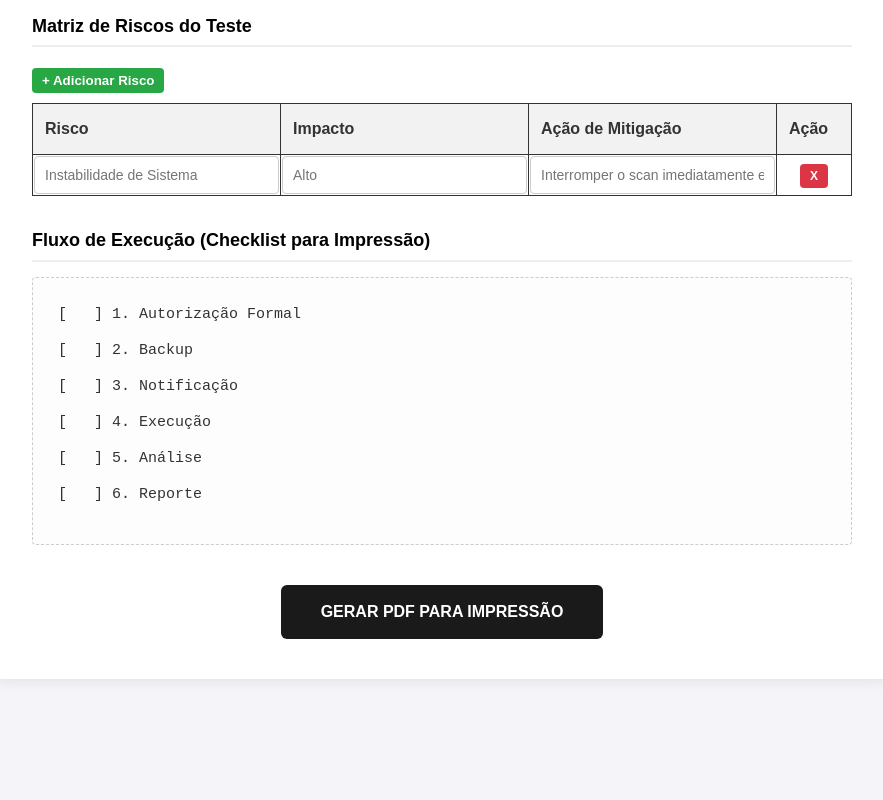
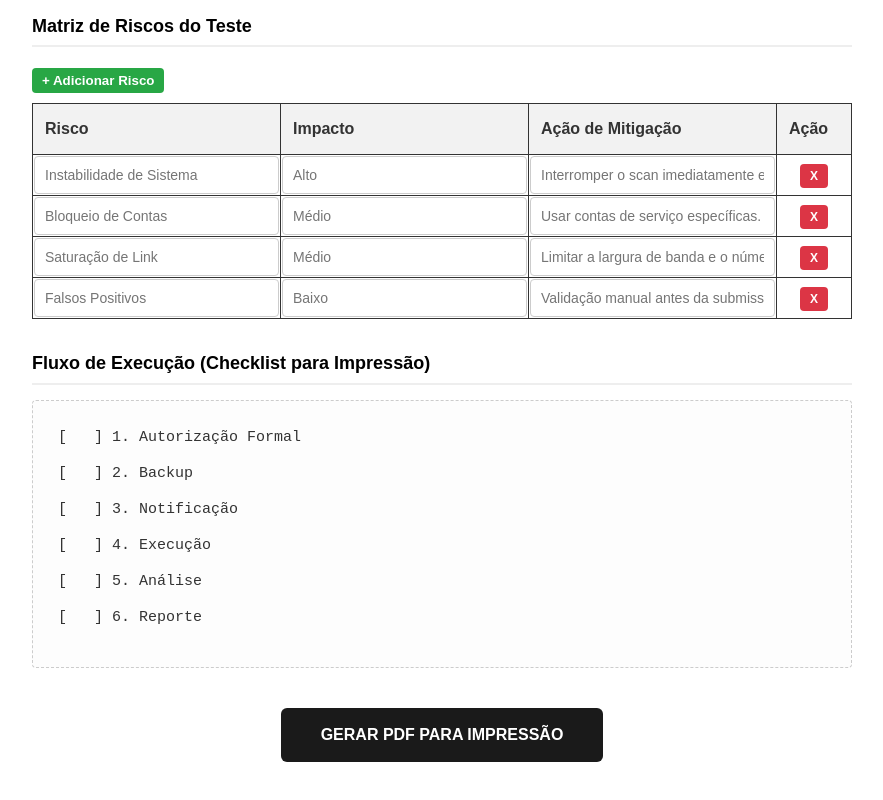
Before and after one commit to Guilherme-Zibetti/GestaoVulnerabilidades, a plain HTML site: page public/index.html in a window 1280 px wide. Shown: the part 1341-2141 px from the top of the page, without its empty margins (198-1081 px from the left). Before the commit the page ends 2060 px from the top, so only its background shows below. Drawn offline with nearby package versions, Linux system fonts and the light colour scheme.

Commit message:
updated: public/index.html

```diff
--- a/public/index.html
+++ b/public/index.html
@@ -123,6 +123,24 @@
                         <td><input type="text" class="risk-input" placeholder="Instabilidade de Sistema"></td>
                         <td><input type="text" class="risk-input" placeholder="Alto"></td>
                         <td><input type="text" class="risk-input" placeholder="Interromper o scan imediatamente e notificar o departamento responsável."></td>
+                        <td style="text-align: center;"><button type="button" class="btn-row btn-remove" onclick="removeRow(this)">X</button></td>
+                    </tr>
+                    <tr>
+                        <td><input type="text" class="risk-input" placeholder="Bloqueio de Contas"></td>
+                        <td><input type="text" class="risk-input" placeholder="Médio"></td>
+                        <td><input type="text" class="risk-input" placeholder="Usar contas de serviço específicas."></td>
+                        <td style="text-align: center;"><button type="button" class="btn-row btn-remove" onclick="removeRow(this)">X</button></td>
+                    </tr>
+                    <tr>
+                        <td><input type="text" class="risk-input" placeholder="Saturação de Link"></td>
+                        <td><input type="text" class="risk-input" placeholder="Médio"></td>
+                        <td><input type="text" class="risk-input" placeholder="Limitar a largura de banda e o número de threads do scanner."></td>
+                        <td style="text-align: center;"><button type="button" class="btn-row btn-remove" onclick="removeRow(this)">X</button></td>
+                    </tr>
+                    <tr>
+                        <td><input type="text" class="risk-input" placeholder="Falsos Positivos"></td>
+                        <td><input type="text" class="risk-input" placeholder="Baixo"></td>
+                        <td><input type="text" class="risk-input" placeholder="Validação manual antes da submissão do reporte final."></td>
                         <td style="text-align: center;"><button type="button" class="btn-row btn-remove" onclick="removeRow(this)">X</button></td>
                     </tr>
                 </tbody>
```
